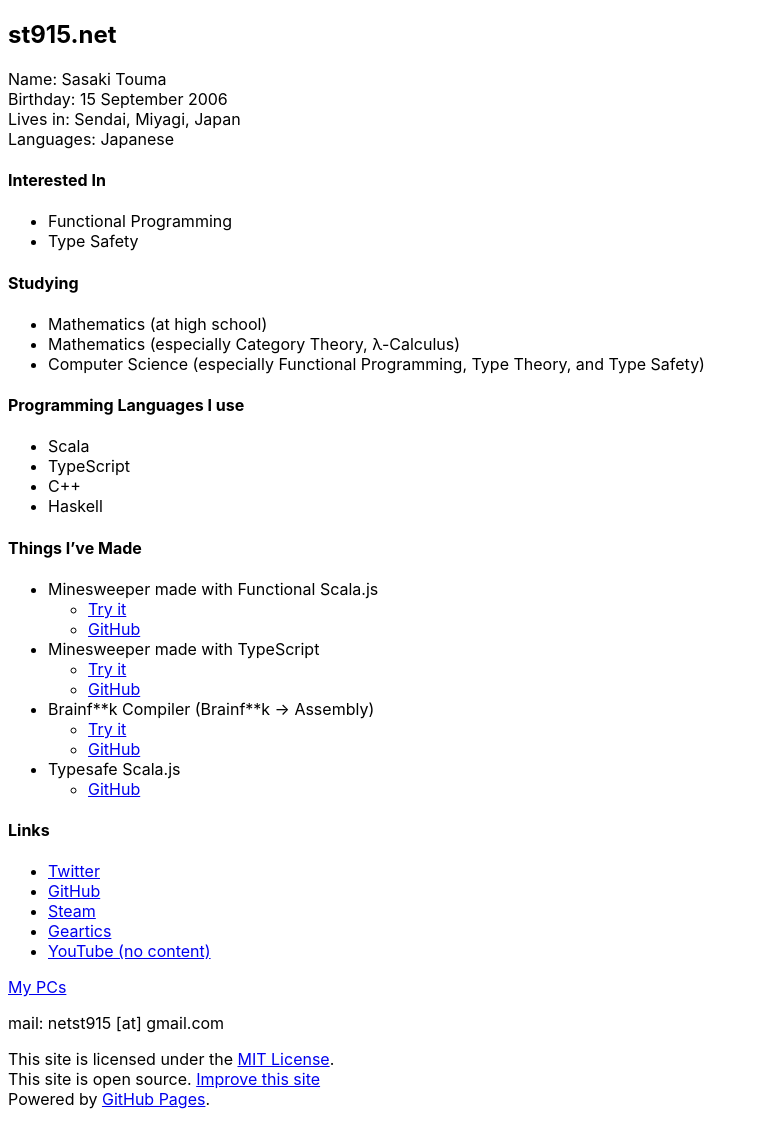
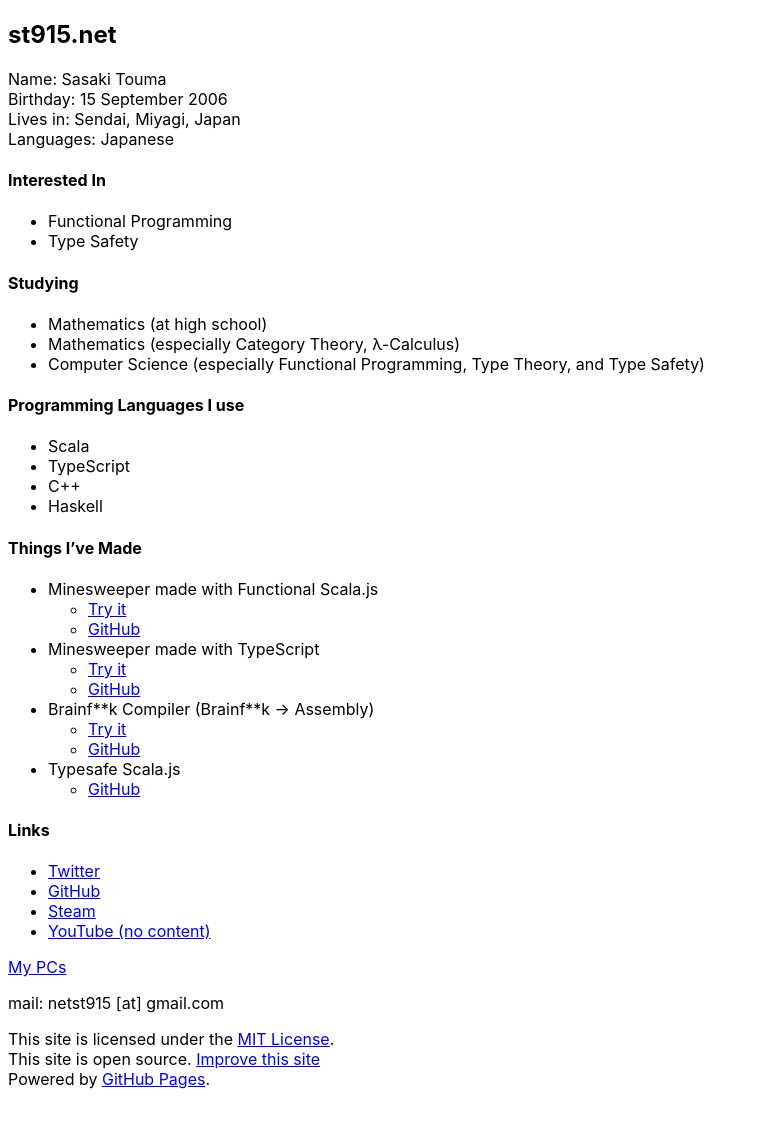
Before and after one commit to t-sasaki915/t-sasaki-net, a Jekyll site: the page built from docs/index.md, in a window 1280 px wide. Shown: the whole page, without its empty margins (0-758 px from the left). Built offline with Jekyll 4.4.1, drawn with Linux system fonts in a browser that asks for light colours; Markdown is read by kramdown in place of the engine named in the settings.

Commit message:
Update index.md

```diff
--- a/docs/index.md
+++ b/docs/index.md
@@ -42,7 +42,6 @@
 * [Twitter](https://twitter.com/net_stouma915)
 * [GitHub](https://github.com/stouma915)
 * [Steam](https://steamcommunity.com/profiles/76561199242758778)
-* [Geartics](https://www.geartics.com/net_stouma915)
 * [YouTube (no content)](https://www.youtube.com/channel/UCJmPPeZmL-OC03-zSb2Dcwg)
 
 [My PCs](/pcs/)<br>
```
